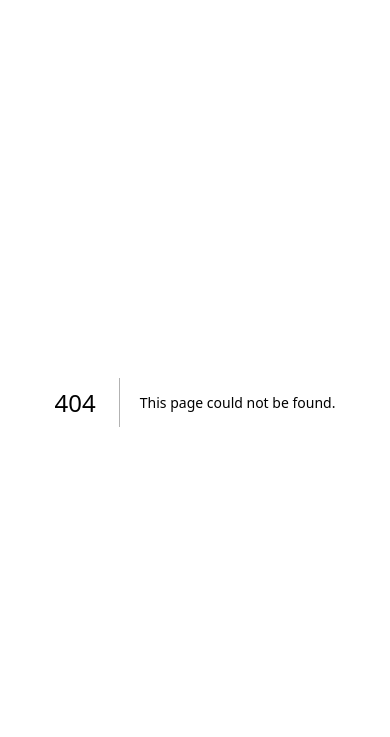
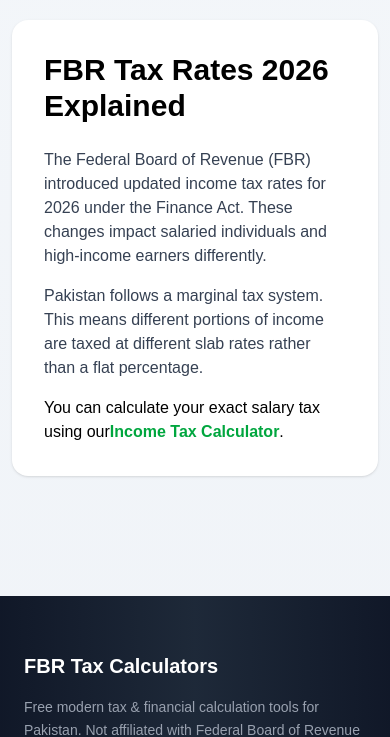
Before and after one commit to muhammadobaid1986/fbrtaxcalculators, a Next.js app: page /blog/fbr-tax-rates-2026-explained in a window 390 px wide. Before the commit this address had no page. Shown: the part 1470-2207 px from the top of the page. Built offline with nearby package versions, Linux system fonts and the light colour scheme.

Commit message:
Optimized mobile performance and reduced heavy styling

```diff
--- /dev/null
+++ b/app/blog/fbr-tax-rates-2026-explained/page.tsx
@@ -0,0 +1,33 @@
+export const metadata = {
+  title: "FBR Tax Rates 2026 Explained | Pakistan Salary Tax Guide",
+  description:
+    "Detailed explanation of FBR tax rates for 2026 including salary slabs and marginal tax calculation.",
+};
+
+export default function Page() {
+  return (
+    <div className="max-w-4xl mx-auto bg-white p-8 rounded-2xl shadow mt-10">
+      <h1 className="text-3xl font-bold mb-6">
+        FBR Tax Rates 2026 Explained
+      </h1>
+
+      <p className="mb-4 text-gray-700">
+        The Federal Board of Revenue (FBR) introduced updated income tax rates
+        for 2026 under the Finance Act. These changes impact salaried individuals
+        and high-income earners differently.
+      </p>
+
+      <p className="mb-4 text-gray-700">
+        Pakistan follows a marginal tax system. This means different portions
+        of income are taxed at different slab rates rather than a flat percentage.
+      </p>
+
+      <p>
+        You can calculate your exact salary tax using our
+        <a href="/" className="text-green-600 font-semibold">
+          Income Tax Calculator
+        </a>.
+      </p>
+    </div>
+  );
+}
--- a/app/page.tsx
+++ b/app/page.tsx
@@ -64,7 +64,7 @@
       <link rel="prefetch" href="/tax-slab-comparison-pakistan" />
       {/* Pakistan Date & Clock Card */}
 
-<div className="max-w-4xl mx-auto mb-12 bg-gradient-to-r from-green-700 to-green-600 text-white p-8 rounded-3xl shadow-2xl">
+<div className="max-w-4xl mx-auto mb-12 bg-gradient-to-r from-green-700 to-green-600 text-white p-8 rounded-3xl shadow-lg">
 
   <h2 className="text-3xl font-bold mb-4 text-center">
     🇵🇰 Pakistan Current Time
--- a/app/tax-slab-comparison-pakistan/page.tsx
+++ b/app/tax-slab-comparison-pakistan/page.tsx
@@ -1,6 +1,6 @@
 "use client";
 
-import React from "react";
+import { useState } from "react";
 import { taxData } from "../lib/tax";
 
 export default function TaxComparison() {
```
